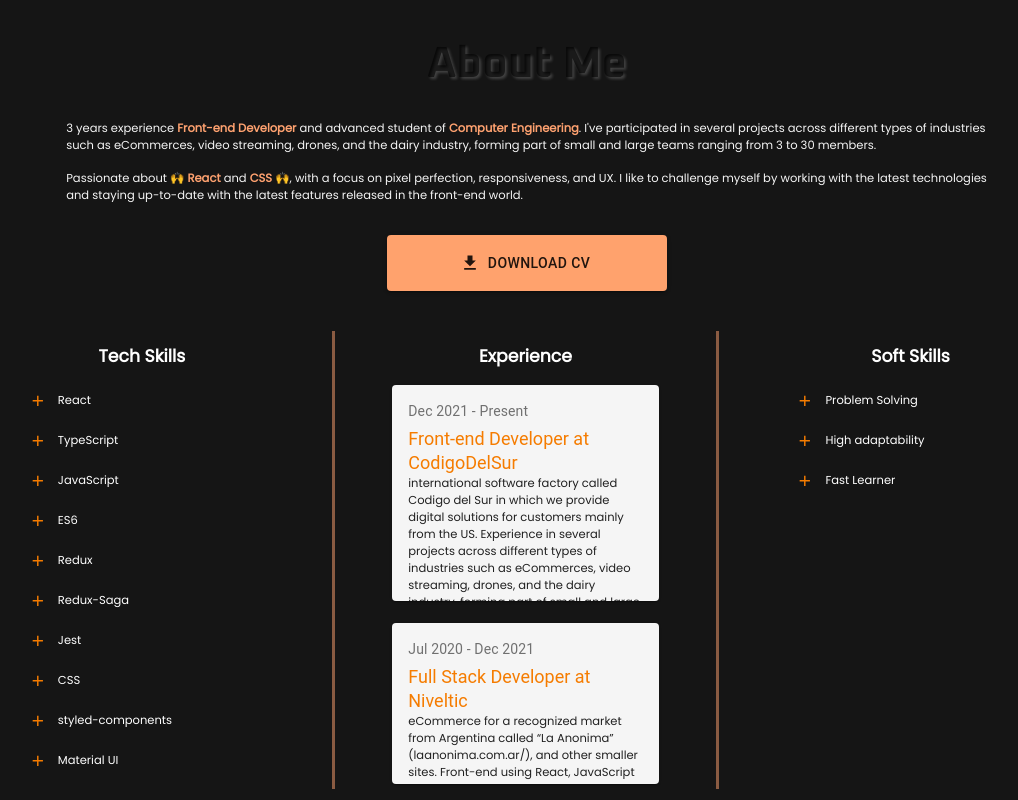
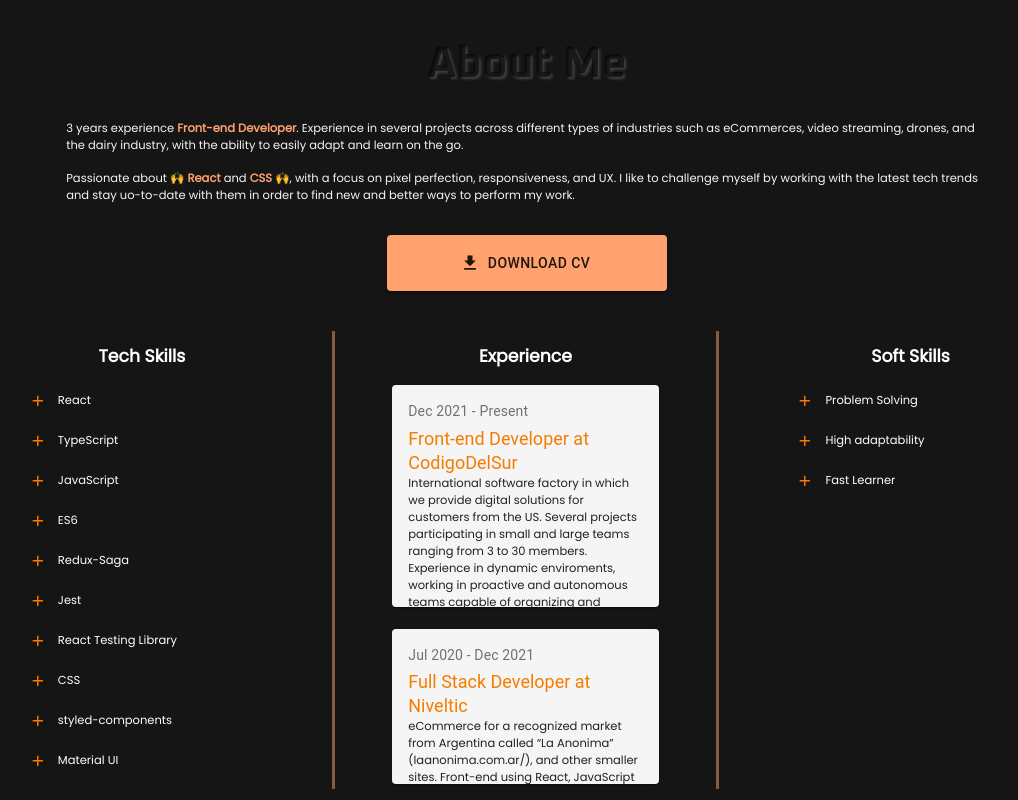
Before and after one commit to em1h/react-portfolio, a React (Vite) app: page / in a window 1280 px wide. Shown: the part 780-1580 px from the top of the page, without its empty margins (113-1131 px from the left). Built offline with nearby package versions, Linux system fonts and the light colour scheme.

Commit message:
Content updated

```diff
--- a/src/components/aboutMe.jsx
+++ b/src/components/aboutMe.jsx
@@ -11,9 +11,9 @@ var skills = [
   "TypeScript",
   "JavaScript",
   "ES6",
-  "Redux",
   "Redux-Saga",
   "Jest",
+  "React Testing Library",
   "CSS",
   "styled-components",
   "Material UI",
@@ -21,6 +21,7 @@ var skills = [
   "Storybook",
   "Node.js",
   "Express.js",
+  "Mocha",
   "Sequelize",
   "PostgreSQL",
   "Algorithms",
@@ -47,12 +48,11 @@ export default function AboutMe() {
         <div className="about-me-main-content">
           <div className="about-me-text">
             <div>
-              3 years experience <strong>Front-end Developer</strong> and advanced student of <strong>Computer Engineering</strong>.
-              I've participated in several projects across different types of industries such as eCommerces, video streaming, drones, and the dairy industry, forming part of small and large teams ranging from 3 to 30 members.
+              3 years experience <strong>Front-end Developer</strong>. Experience in several projects across different types of industries such as eCommerces, video streaming, drones, and the dairy industry, with the ability to easily adapt and learn on the go.
             </div>
             <div>
               Passionate about 🙌 <strong>React</strong> and <strong>CSS</strong> 🙌, with a focus on pixel perfection, responsiveness, and UX.
-              I like to challenge myself by working with the latest technologies and staying up-to-date with the latest features released in the front-end world.
+              I like to challenge myself by working with the latest tech trends and stay uo-to-date with them in order to find new and better ways to perform my work.
             </div>
           </div>
         </div>
@@ -80,7 +80,7 @@ export default function AboutMe() {
             <WorkCard
               duration="Dec 2021 - Present"
               title="Front-end Developer at CodigoDelSur"
-              description="international software factory called Codigo del Sur in which we provide digital solutions for customers mainly from the US. Experience in several projects across different types of industries such as eCommerces, video streaming, drones, and the dairy industry, forming part of small and large teams ranging from 3 to 30 members."
+              description={`International software factory in which we provide digital solutions for customers from the US. Several projects participating in small and large teams ranging from 3 to 30 members. Experience in dynamic enviroments, working in proactive and autonomous teams capable of organizing and coordinating tasks together to meet the goals.`}
             />
             <WorkCard
               duration="Jul 2020 - Dec 2021"
--- a/src/components/projects.jsx
+++ b/src/components/projects.jsx
@@ -14,7 +14,7 @@ export default function Projects() {
             <img src={ytChallenge} />
           </div>
           <div className="info-card">
-            <h1>CodigoDelSur YouTube Challenge</h1>
+            <h1>YouTube Video Player</h1>
             <p>Youtube video player using Youtube API.</p>
             <a
               className="gitBtn-wrapper"
```
Also changed, not shown: 1 other file (tests, documents, lock files or other folders).
